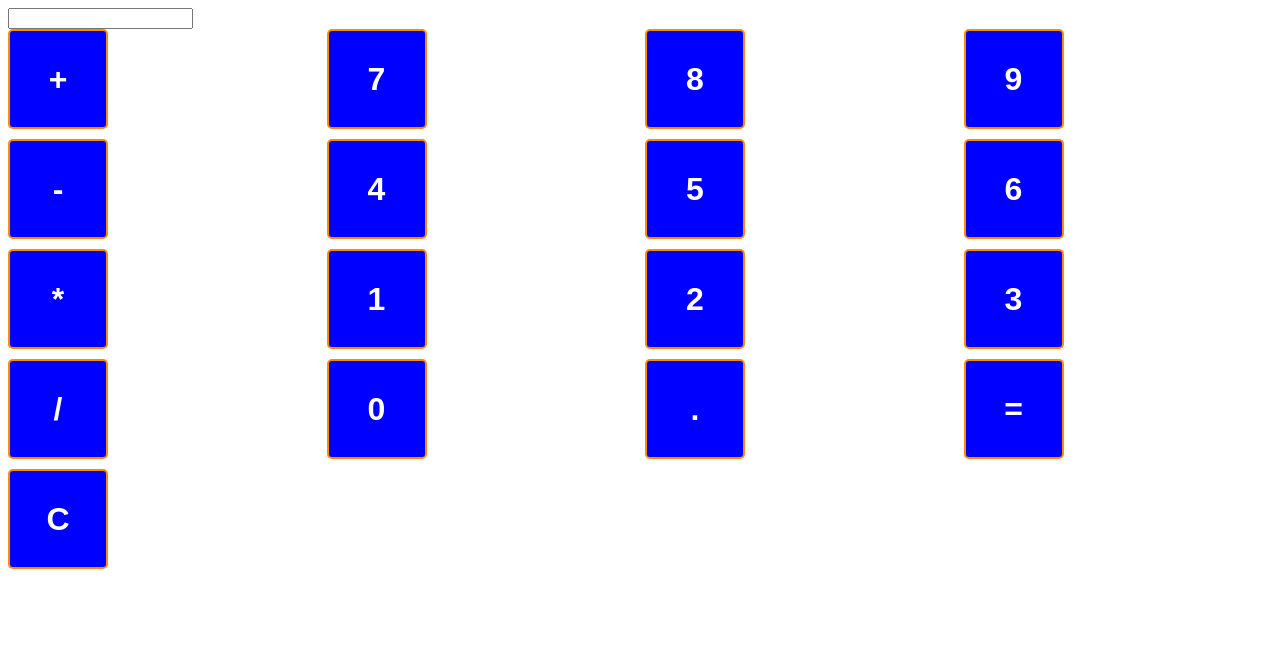
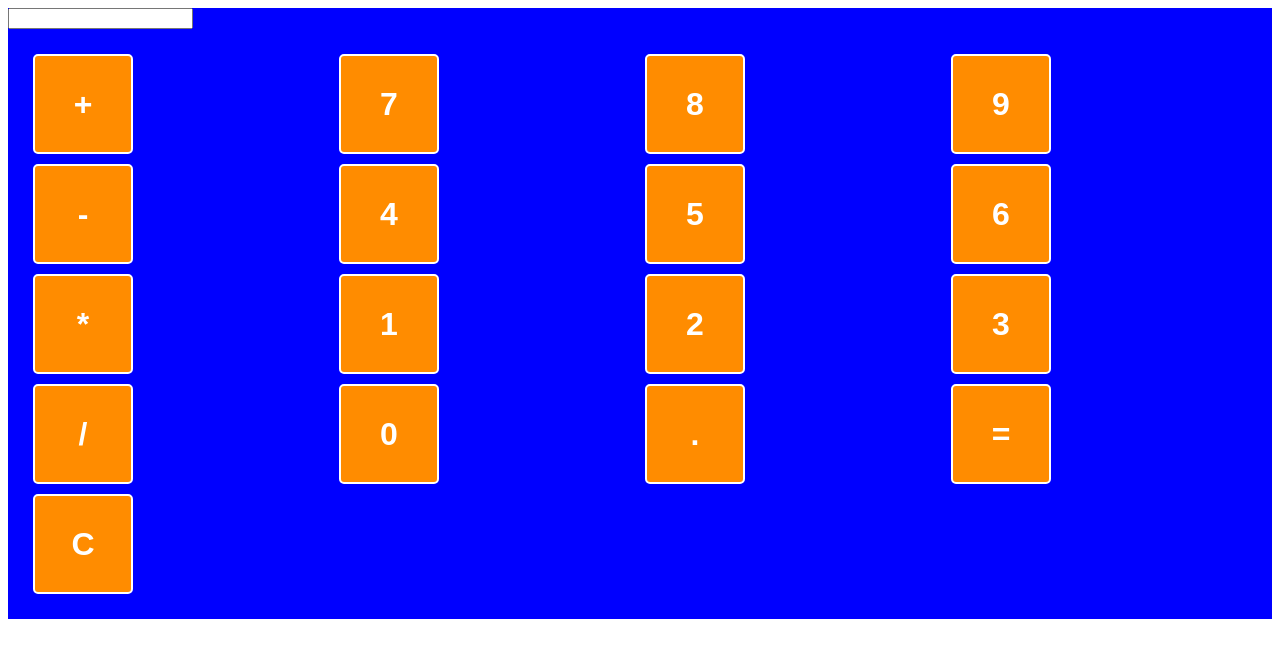
Before and after one commit to MonDev883/My-Web-Calculator-App, a plain HTML site: page index.html in a window 1280 px wide. Drawn offline with Linux system fonts and the light colour scheme.

Commit message:
Add files via upload

```diff
--- a/styles.css
+++ b/styles.css
@@ -1,14 +1,19 @@
+#calculator{
+	font-family: Arial, sans-serif;
+	background-color: #0000FF;
+}
 #keys{
 	display: grid;
 	grid-template-columns: repeat(4, 1fr);
 	gap: 10px;
+	padding: 25px;
 }
 button{
 	width: 100px;
 	height: 100px;
 	border-radius: 5px;
-	background-color: #0000FF;
-	border: 2px solid #FF8C00;
+	background-color: #FF8C00;
+	border: 2px solid #ffffff;
 	color: #ffffff;
 	font-size: 2rem;
 	font-weight: bold;
```
